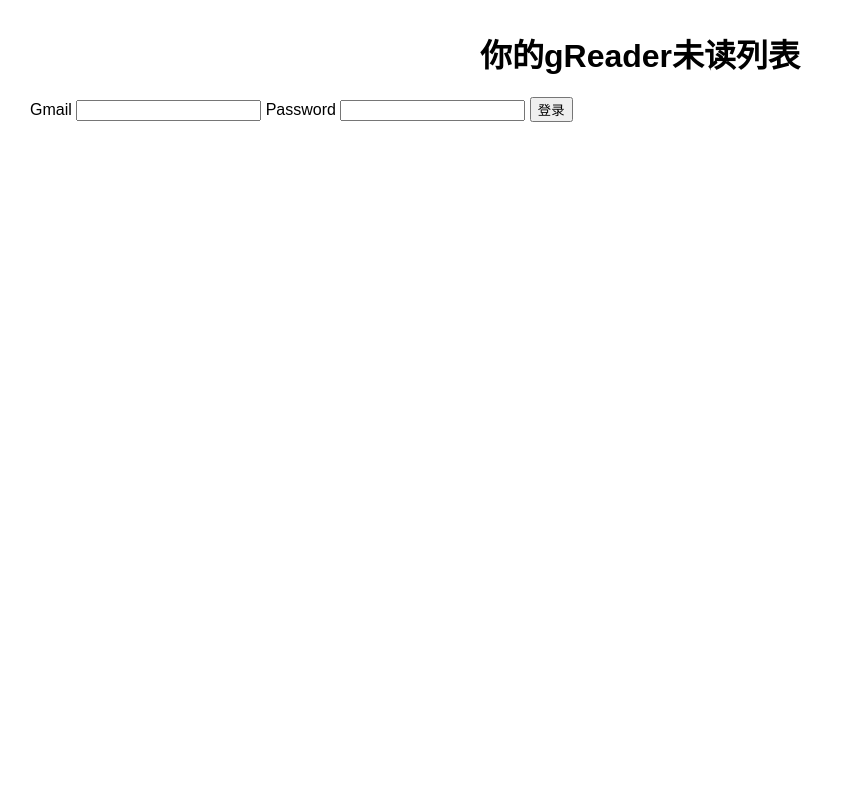
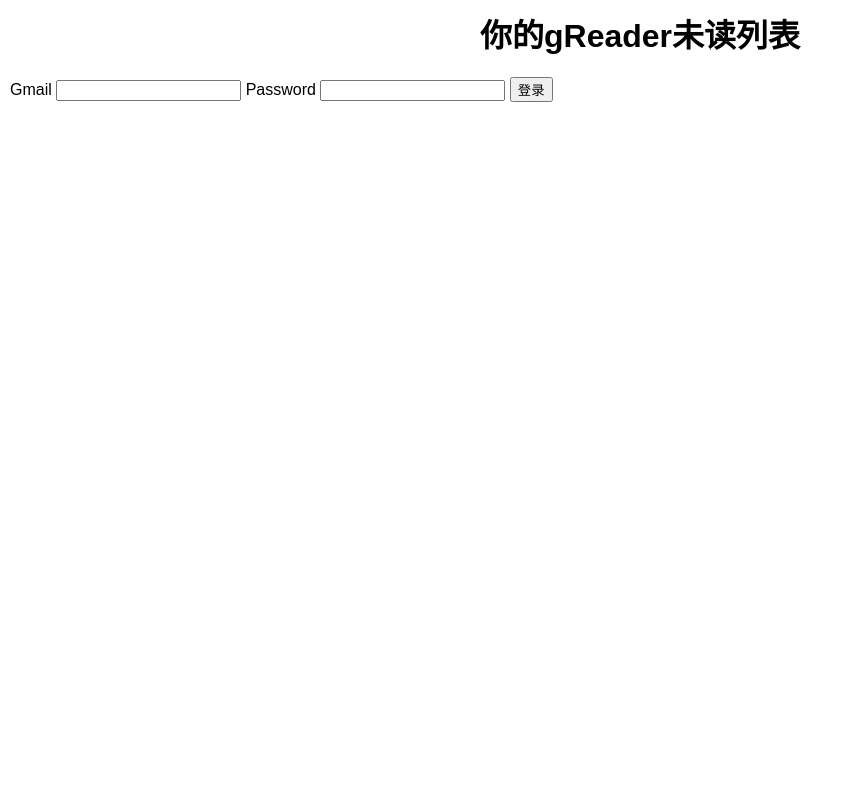
Before and after one commit to kilnyy/Terse-gReader, a PHP site: page / in a window 1280 px wide. Shown: the whole page, without its empty margins (0-854 px from the left). Run offline with PHP 8.4, Linux system fonts and the light colour scheme.

Commit message:
try to fixed width

```diff
--- a/index.php
+++ b/index.php
@@ -24,7 +24,8 @@
 ?>
 <html>
     <head>
-        <meta http-equiv="Content-Type" content="text/html; charset=utf-8; width=device-width"/>
+        <meta name="viewport" content="width=device-width, initial-scale=1.0, maximum-scale=1.0, user-scalable=0">
+        <meta http-equiv="Content-Type" content="text/html; charset=UTF-8">
         <title>gReader</title>
         <link rel=stylesheet href="style.css" type="text/css" />
     </head>
--- a/style.css
+++ b/style.css
@@ -1,7 +1,7 @@
 body
 {
     margin:0px auto;
-    padding: 30px;
+    padding: 10px;
     font-family:arial,sans-serif;
 }
 
@@ -25,5 +25,6 @@
 div.entry
 {
     padding: 10px;
+    margin: 20px;
     border: 2px solid #ccc;
 }
```
Also changed, not shown: 1 other file.
